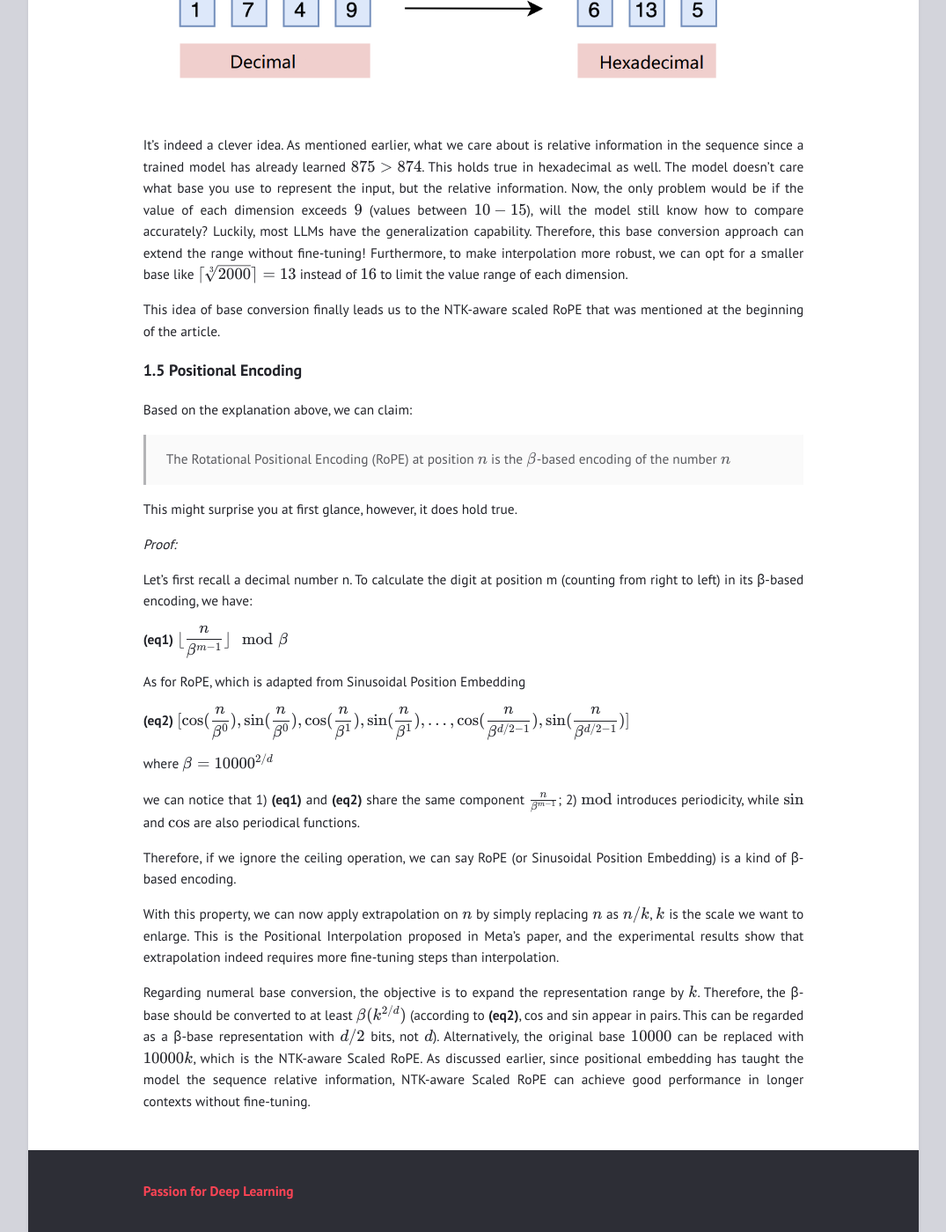
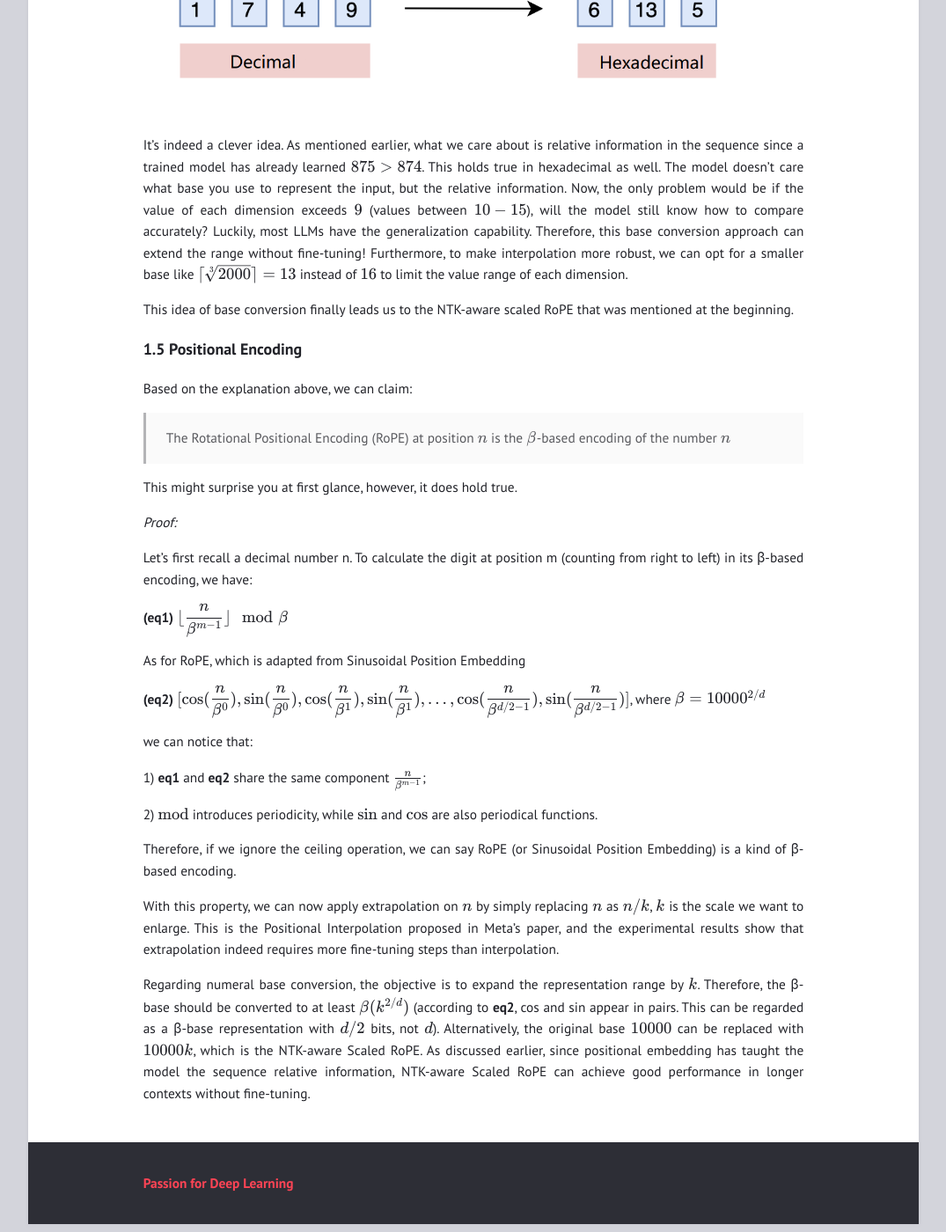
Before and after one commit to NormXU/NormXU.github.io, a Jekyll site: the page built from _posts/2023-08-09-Rethinking-Rotary-Position-Embedding.md, in a window 1280 px wide and 1400 px high, scrolled down 3028 px. Shown: the whole window at 88% size, without its empty margins (102-1177 px from the left). Built offline with Jekyll 4.4.1, drawn with Linux system fonts in a browser that asks for light colours.

Commit message:
update blog

```diff
--- a/_posts/2023-08-09-Rethinking-Rotary-Position-Embedding.md
+++ b/_posts/2023-08-09-Rethinking-Rotary-Position-Embedding.md
@@ -61,7 +61,7 @@ It is a solution that we are all familiar with, base conversion! A three-digit d
 It's indeed a clever idea. As mentioned earlier, what we care about is relative information in the sequence since a trained model has already learned $$875 > 874$$. This holds true in hexadecimal as well. The model doesn't care what base you use to represent the input, but the relative information. Now, the only problem would be if the value of each dimension exceeds $$9$$ (values between $$10-15$$), will the model still know how to compare accurately? Luckily, most LLMs have the generalization capability. Therefore, this base conversion approach can extend the range without fine-tuning! Furthermore, to make interpolation more robust, we can opt for a smaller base like $$\lceil\sqrt[3]{2000}\rceil = 13$$  instead of  $$16$$ to limit the value range of each dimension.
 
 
-This idea of base conversion finally leads us to the NTK-aware scaled RoPE that was mentioned at the beginning of the article.
+This idea of base conversion finally leads us to the NTK-aware scaled RoPE that was mentioned at the beginning.
 
 
 ### 1.5 Positional Encoding
@@ -78,15 +78,17 @@ Let's first recall a decimal number n. To calculate the digit at position m (cou
 
 As for RoPE, which is adapted from Sinusoidal Position Embedding
 
-**(eq2)**        $$[\text{cos}(\dfrac{n}{\beta^0}), \text{sin}(\dfrac{n}{\beta^0}), \text{cos}(\dfrac{n}{\beta^1}), \text{sin}(\dfrac{n}{\beta^1}), …, \text{cos}(\dfrac{n}{\beta^{d/2-1}}), \text{sin}(\dfrac{n}{\beta^{d/2-1}})]$$
-
-where $$\beta = 10000^{2/d}$$
+**(eq2)**        $$[\text{cos}(\dfrac{n}{\beta^0}), \text{sin}(\dfrac{n}{\beta^0}), \text{cos}(\dfrac{n}{\beta^1}), \text{sin}(\dfrac{n}{\beta^1}), …, \text{cos}(\dfrac{n}{\beta^{d/2-1}}), \text{sin}(\dfrac{n}{\beta^{d/2-1}})]$$, where $$\beta = 10000^{2/d}$$
 
 
-we can notice that 1) **(eq1)** and **(eq2)** share the same component $$\frac n {\beta^{m-1}}$$; 2) $$\text{mod}$$ introduces periodicity, while $$\text{sin}$$ and $$\text{cos}$$ are also periodical functions.
+we can notice that:
+
+1) **eq1** and **eq2** share the same component $$\frac n {\beta^{m-1}}$$;
+
+2) $$\text{mod}$$ introduces periodicity, while $$\text{sin}$$ and $$\text{cos}$$ are also periodical functions.
 
 Therefore, if we ignore the ceiling operation, we can say RoPE (or Sinusoidal Position Embedding) is a kind of β-based encoding.
 
 With this property, we can now apply extrapolation on $$n$$ by simply replacing $$n$$ as $$n/k$$, $$k$$ is the scale we want to enlarge. This is the Positional Interpolation proposed in Meta's paper, and the experimental results show that extrapolation indeed requires more fine-tuning steps than interpolation.
 
-Regarding numeral base conversion, the objective is to expand the representation range by $$k$$. Therefore, the β-base should be converted to at least $$β(k^{2/d})$$ (according to **(eq2)**, cos and sin appear in pairs. This can be regarded as a β-base representation with $$d/2$$ bits, not $$d$$). Alternatively, the original base $$10000$$ can be replaced with $$10000k$$, which is the NTK-aware Scaled RoPE. As discussed earlier, since positional embedding has taught the model the sequence relative information, NTK-aware Scaled RoPE can achieve good performance in longer contexts without fine-tuning.
+Regarding numeral base conversion, the objective is to expand the representation range by $$k$$. Therefore, the β-base should be converted to at least $$β(k^{2/d})$$ (according to **eq2**, cos and sin appear in pairs. This can be regarded as a β-base representation with $$d/2$$ bits, not $$d$$). Alternatively, the original base $$10000$$ can be replaced with $$10000k$$, which is the NTK-aware Scaled RoPE. As discussed earlier, since positional embedding has taught the model the sequence relative information, NTK-aware Scaled RoPE can achieve good performance in longer contexts without fine-tuning.
```
